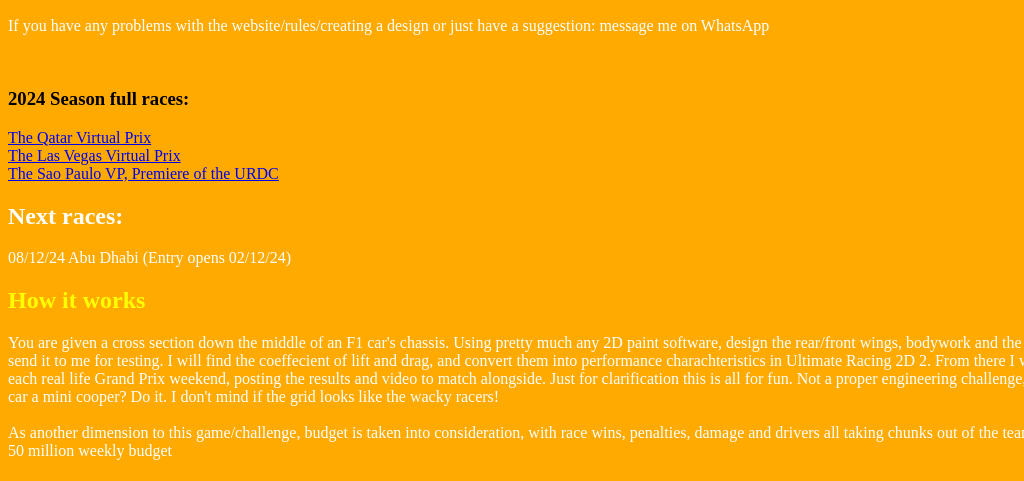
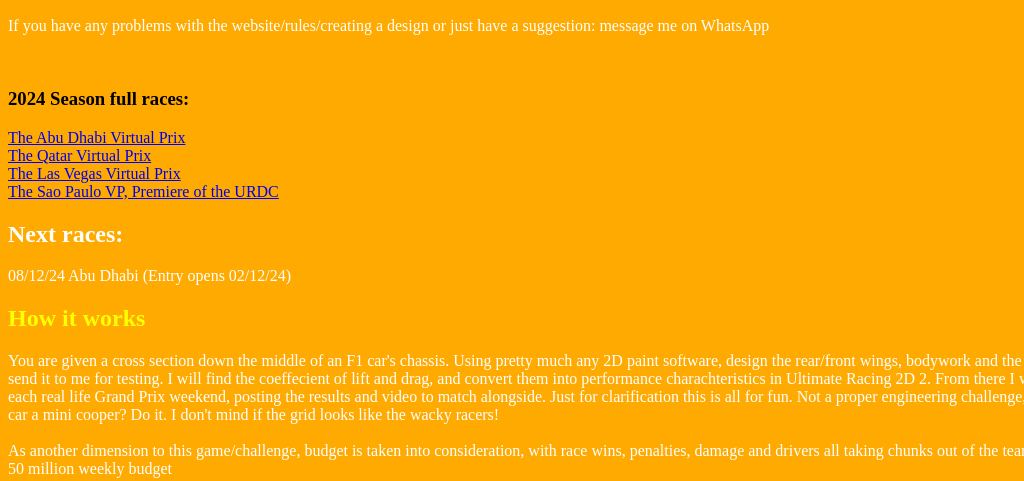
Before and after one commit to William-Kennedy/2D-Challenge, a plain HTML site: page index.html in a window 1280 px wide. Shown: the part 572-1053 px from the top of the page, without its empty margins (0-1024 px from the left). Drawn offline with Linux system fonts and the light colour scheme.

Commit message:
Update index.html

```diff
--- a/index.html
+++ b/index.html
@@ -18,6 +18,7 @@
 <p>If you have any problems with the website/rules/creating a design or just have a suggestion: message me on WhatsApp</p>
   <br>
 <h3 style="color: #000000">2024 Season full races:</h3>
+<a href="https://youtu.be/ybWT-te3DsY">The Abu Dhabi Virtual Prix</a> <br>
 <a href="https://youtu.be/GBO_W5GGjs4?si=THESlOJqobiHWxua">The Qatar Virtual Prix</a> <br>
 <a href="https://www.youtube.com/watch?v=Sstaa7X5Hwo">The Las Vegas Virtual Prix</a> <br>
 <a href="https://youtu.be/4HRwip-nT4w?si=6cSJAIEDMX82BbtA">The Sao Paulo VP, Premiere of the URDC</a>
```
